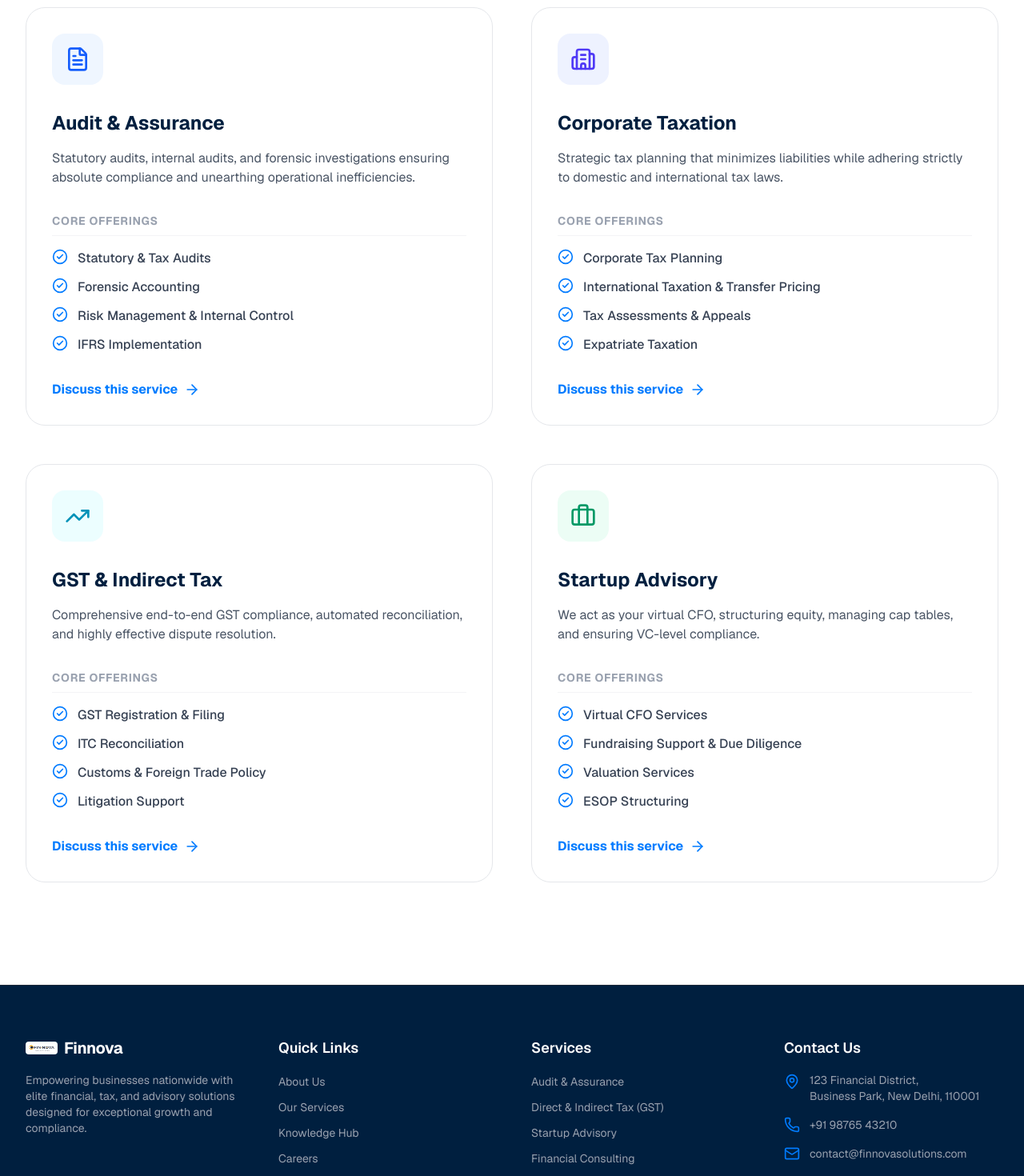
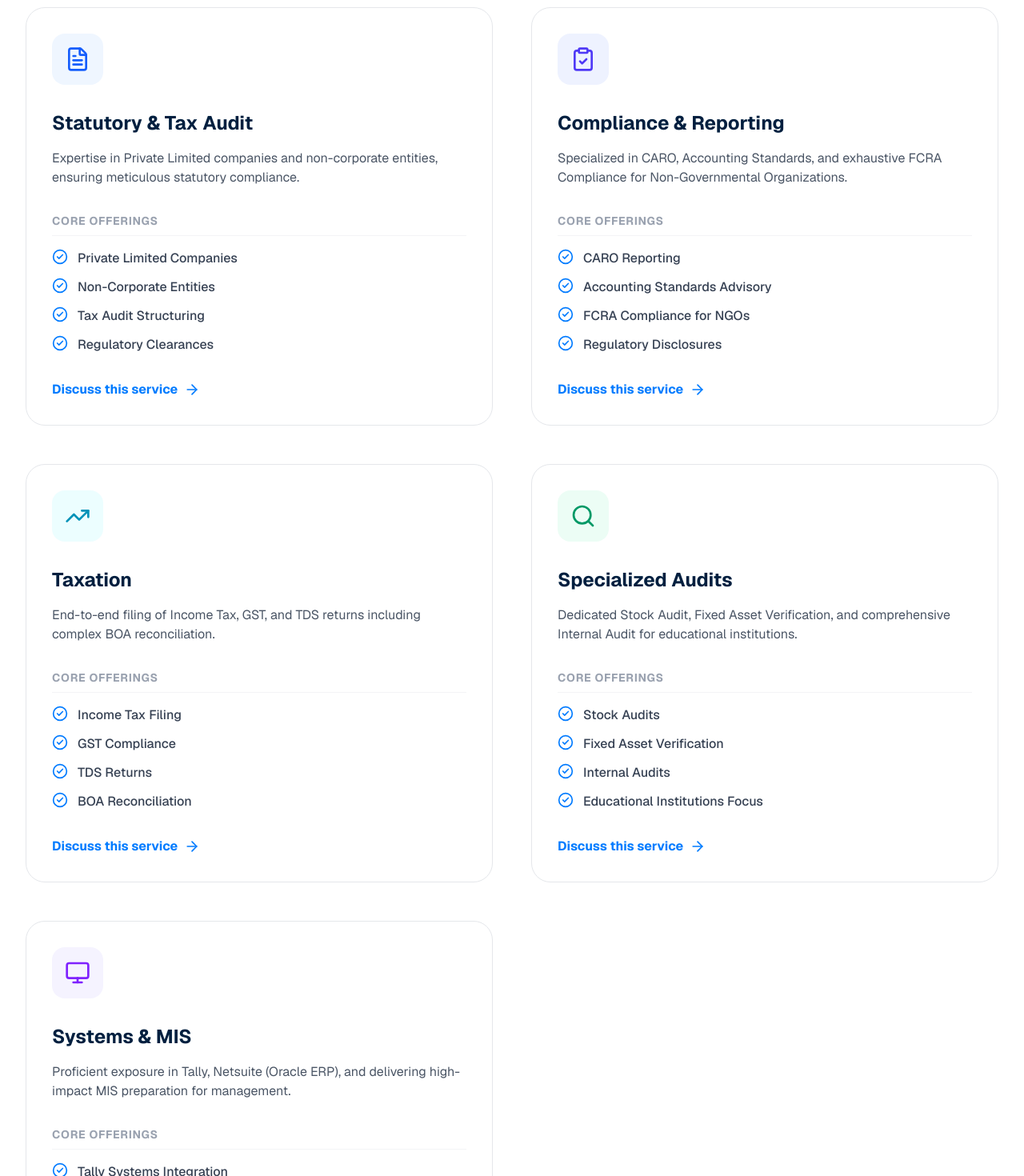
Before and after one commit to sriram263/finnova-solutions, a Next.js app: page /services in a window 1280 px wide. Shown: the part 500-1970 px from the top of the page at 80% size. Built offline with nearby package versions, Linux system fonts and the light colour scheme.

Commit message:
Update: Added founder credentials and 'We value your values' quote

```diff
--- /dev/null
+++ b/app/about/page.tsx
@@ -0,0 +1,101 @@
+"use client";
+
+import { motion } from "framer-motion";
+import { Award, BookOpen, Briefcase, GraduationCap } from "lucide-react";
+
+export default function AboutPage() {
+  return (
+    <div className="pt-24 pb-32">
+      {/* Header */}
+      <div className="bg-brand-navy text-white pt-24 pb-32 -mt-24 mb-16 relative overflow-hidden">
+        <div className="absolute inset-0 bg-[url('https://www.transparenttextures.com/patterns/cubes.png')] opacity-10"></div>
+        <div className="max-w-7xl mx-auto px-4 sm:px-6 lg:px-8 relative z-10 text-center">
+          <motion.h1
+            initial={{ opacity: 0, y: 20 }}
+            animate={{ opacity: 1, y: 0 }}
+            className="text-4xl md:text-6xl font-black mb-6 uppercase tracking-tight"
+          >
+            About <span className="text-brand-blue">Finnova</span>
+          </motion.h1>
+          <motion.p
+            initial={{ opacity: 0, y: 20 }}
+            animate={{ opacity: 1, y: 0 }}
+            transition={{ delay: 0.1 }}
+            className="text-xl text-gray-300 max-w-2xl mx-auto font-light"
+          >
+            A legacy of trust, excellence, and unyielding financial strategy.
+          </motion.p>
+        </div>
+      </div>
+
+      <div className="max-w-7xl mx-auto px-4 sm:px-6 lg:px-8">
+        {/* Meet the Founder Section */}
+        <section className="py-12">
+          <div className="flex flex-col md:flex-row gap-12 items-center">
+
+            <motion.div
+              initial={{ opacity: 0, x: -30 }}
+              whileInView={{ opacity: 1, x: 0 }}
+              viewport={{ once: true }}
+              className="w-full md:w-1/3 flex justify-center"
+            >
+              <div className="relative w-64 h-64 md:w-80 md:h-80 rounded-full border-4 border-brand-blue/20 bg-gradient-to-br from-brand-navy to-brand-blue overflow-hidden shadow-2xl flex items-center justify-center">
+                <span className="text-7xl md:text-8xl font-serif text-white/80">RK</span>
+              </div>
+            </motion.div>
+
+            <motion.div
+              initial={{ opacity: 0, x: 30 }}
+              whileInView={{ opacity: 1, x: 0 }}
+              viewport={{ once: true }}
+              className="w-full md:w-2/3"
+            >
+              <h2 className="text-brand-blue font-bold tracking-wider uppercase text-sm mb-2">Meet the Founder</h2>
+              <h3 className="text-3xl md:text-5xl font-extrabold text-brand-navy dark:text-white mb-2">
+                Rajagopalan KR
+              </h3>
+              <p className="text-xl md:text-2xl text-gray-500 dark:text-gray-400 font-semibold mb-6">
+                ACA, ACMA, B.Com(A&F)
+              </p>
+
+              <div className="bg-gray-50 dark:bg-[#001224] border border-gray-100 dark:border-gray-800 p-6 md:p-8 rounded-2xl shadow-sm mb-8 border-l-4 border-l-brand-blue relative">
+                <p className="text-gray-700 dark:text-gray-300 text-lg md:text-xl leading-relaxed italic font-serif">
+                  "An aspiring professional and dual-qualified member (Chartered Accountant & Cost Accountant) dedicated to Auditing & Assurance with a track record of delivering high-quality financial solutions."
+                </p>
+              </div>
+
+              <div className="grid grid-cols-1 sm:grid-cols-2 gap-6">
+                <div className="flex items-center gap-4">
+                  <div className="w-12 h-12 rounded-xl bg-blue-50 dark:bg-brand-blue/10 flex items-center justify-center text-brand-blue transition-transform hover:scale-110">
+                    <GraduationCap className="w-6 h-6" />
+                  </div>
+                  <span className="font-semibold text-gray-800 dark:text-gray-200">Chartered Accountant</span>
+                </div>
+                <div className="flex items-center gap-4">
+                  <div className="w-12 h-12 rounded-xl bg-blue-50 dark:bg-brand-blue/10 flex items-center justify-center text-brand-blue transition-transform hover:scale-110">
+                    <Award className="w-6 h-6" />
+                  </div>
+                  <span className="font-semibold text-gray-800 dark:text-gray-200">Cost Accountant</span>
+                </div>
+                <div className="flex items-center gap-4">
+                  <div className="w-12 h-12 rounded-xl bg-blue-50 dark:bg-brand-blue/10 flex items-center justify-center text-brand-blue transition-transform hover:scale-110">
+                    <BookOpen className="w-6 h-6" />
+                  </div>
+                  <span className="font-semibold text-gray-800 dark:text-gray-200">Auditing Expert</span>
+                </div>
+                <div className="flex items-center gap-4">
+                  <div className="w-12 h-12 rounded-xl bg-blue-50 dark:bg-brand-blue/10 flex items-center justify-center text-brand-blue transition-transform hover:scale-110">
+                    <Briefcase className="w-6 h-6" />
+                  </div>
+                  <span className="font-semibold text-gray-800 dark:text-gray-200">Financial Solutions</span>
+                </div>
+              </div>
+
+            </motion.div>
+          </div>
+        </section>
+
+      </div>
+    </div>
+  );
+}
--- a/app/page.tsx
+++ b/app/page.tsx
@@ -29,13 +29,25 @@ export default function Home() {
               initial={{ opacity: 0, y: 20 }}
               animate={{ opacity: 1, y: 0 }}
               transition={{ duration: 0.5, delay: 0.1 }}
-              className="text-5xl md:text-7xl font-extrabold tracking-tight text-brand-navy dark:text-white mb-6 uppercase"
+              className="text-5xl md:text-7xl font-extrabold tracking-tight text-brand-navy dark:text-white mb-4 uppercase"
             >
               Excellence in <br/>
               <span className="text-transparent bg-clip-text bg-gradient-to-r from-brand-blue to-blue-400">
                 Financial Strategy
               </span>
+              <span className="block text-2xl md:text-3xl mt-4 text-brand-navy dark:text-gray-300 font-semibold normal-case tracking-normal">
+                Led by Rajagopalan KR, ACA | ACMA
+              </span>
             </motion.h1>
+
+            <motion.div
+              initial={{ opacity: 0, y: 20 }}
+              animate={{ opacity: 1, y: 0 }}
+              transition={{ duration: 0.5, delay: 0.15 }}
+              className="text-2xl md:text-4xl font-serif italic text-brand-blue mb-8 leading-tight drop-shadow-sm"
+            >
+              "We value your values"
+            </motion.div>
 
             <motion.p
               initial={{ opacity: 0, y: 20 }}
--- a/app/services/page.tsx
+++ b/app/services/page.tsx
@@ -1,46 +1,55 @@
 "use client";
 
 import { motion } from "framer-motion";
-import { FileText, Building2, Briefcase, TrendingUp, ArrowRight, CheckCircle2 } from "lucide-react";
+import { FileText, ClipboardCheck, TrendingUp, Search, Monitor, ArrowRight, CheckCircle2 } from "lucide-react";
 import Link from "next/link";
 import { cn } from "@/lib/utils";
 
 const services = [
   {
-    id: "audit",
-    title: "Audit & Assurance",
+    id: "statutory-tax-audit",
+    title: "Statutory & Tax Audit",
     icon: FileText,
-    description: "Statutory audits, internal audits, and forensic investigations ensuring absolute compliance and unearthing operational inefficiencies.",
-    features: ["Statutory & Tax Audits", "Forensic Accounting", "Risk Management & Internal Control", "IFRS Implementation"],
+    description: "Expertise in Private Limited companies and non-corporate entities, ensuring meticulous statutory compliance.",
+    features: ["Private Limited Companies", "Non-Corporate Entities", "Tax Audit Structuring", "Regulatory Clearances"],
     color: "bg-blue-50 dark:bg-blue-900/20",
     iconColor: "text-blue-600 dark:text-blue-400"
   },
   {
-    id: "tax",
-    title: "Corporate Taxation",
-    icon: Building2,
-    description: "Strategic tax planning that minimizes liabilities while adhering strictly to domestic and international tax laws.",
-    features: ["Corporate Tax Planning", "International Taxation & Transfer Pricing", "Tax Assessments & Appeals", "Expatriate Taxation"],
+    id: "compliance-reporting",
+    title: "Compliance & Reporting",
+    icon: ClipboardCheck,
+    description: "Specialized in CARO, Accounting Standards, and exhaustive FCRA Compliance for Non-Governmental Organizations.",
+    features: ["CARO Reporting", "Accounting Standards Advisory", "FCRA Compliance for NGOs", "Regulatory Disclosures"],
     color: "bg-indigo-50 dark:bg-indigo-900/20",
     iconColor: "text-indigo-600 dark:text-indigo-400"
   },
   {
-    id: "gst",
-    title: "GST & Indirect Tax",
+    id: "taxation",
+    title: "Taxation",
     icon: TrendingUp,
-    description: "Comprehensive end-to-end GST compliance, automated reconciliation, and highly effective dispute resolution.",
-    features: ["GST Registration & Filing", "ITC Reconciliation", "Customs & Foreign Trade Policy", "Litigation Support"],
+    description: "End-to-end filing of Income Tax, GST, and TDS returns including complex BOA reconciliation.",
+    features: ["Income Tax Filing", "GST Compliance", "TDS Returns", "BOA Reconciliation"],
     color: "bg-cyan-50 dark:bg-cyan-900/20",
     iconColor: "text-cyan-600 dark:text-cyan-400"
   },
   {
-    id: "startup",
-    title: "Startup Advisory",
-    icon: Briefcase,
-    description: "We act as your virtual CFO, structuring equity, managing cap tables, and ensuring VC-level compliance.",
-    features: ["Virtual CFO Services", "Fundraising Support & Due Diligence", "Valuation Services", "ESOP Structuring"],
+    id: "specialized-audits",
+    title: "Specialized Audits",
+    icon: Search,
+    description: "Dedicated Stock Audit, Fixed Asset Verification, and comprehensive Internal Audit for educational institutions.",
+    features: ["Stock Audits", "Fixed Asset Verification", "Internal Audits", "Educational Institutions Focus"],
     color: "bg-emerald-50 dark:bg-emerald-900/20",
     iconColor: "text-emerald-600 dark:text-emerald-400"
+  },
+  {
+    id: "systems-mis",
+    title: "Systems & MIS",
+    icon: Monitor,
+    description: "Proficient exposure in Tally, Netsuite (Oracle ERP), and delivering high-impact MIS preparation for management.",
+    features: ["Tally Systems Integration", "Netsuite (Oracle ERP)", "MIS Preparation", "Reporting Automation"],
+    color: "bg-violet-50 dark:bg-violet-900/20",
+    iconColor: "text-violet-600 dark:text-violet-400"
   }
 ];
 
--- a/components/layout/Footer.tsx
+++ b/components/layout/Footer.tsx
@@ -52,15 +52,15 @@ export function Footer() {
             <ul className="space-y-4">
               <li className="flex items-start gap-3">
                 <MapPin className="h-5 w-5 text-brand-blue shrink-0 mt-0.5" />
-                <span className="text-gray-400 text-sm">123 Financial District,<br />Business Park, New Delhi, 110001</span>
+                <span className="text-gray-400 text-sm">8 Kancheepuram,<br />TN, India</span>
               </li>
               <li className="flex items-center gap-3">
                 <Phone className="h-5 w-5 text-brand-blue shrink-0" />
-                <span className="text-gray-400 text-sm">+91 98765 43210</span>
+                <span className="text-gray-400 text-sm">+91 9444909359</span>
               </li>
               <li className="flex items-center gap-3">
                 <Mail className="h-5 w-5 text-brand-blue shrink-0" />
-                <span className="text-gray-400 text-sm">contact@finnovasolutions.com</span>
+                <span className="text-gray-400 text-sm">klrd9444@gmail.com</span>
               </li>
             </ul>
           </div>
```
